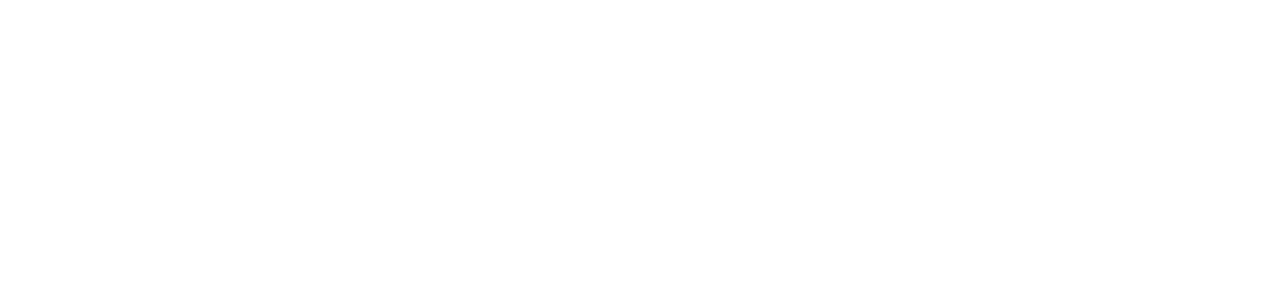
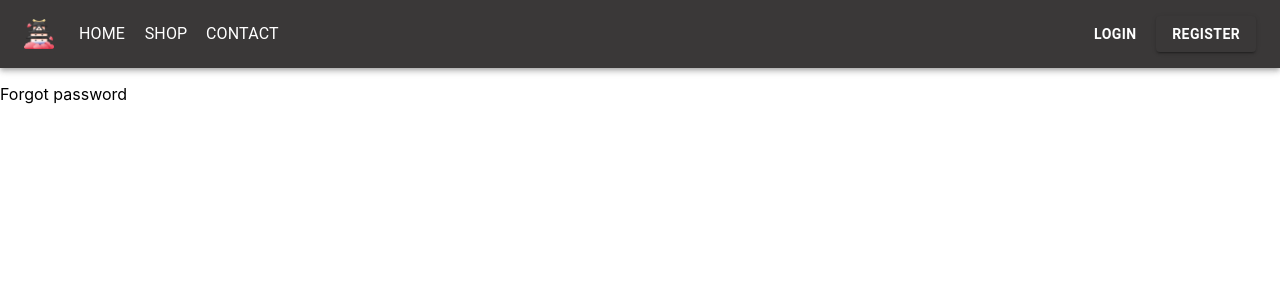
Before and after one commit to CanseFr/webshop-as, a React (Vite) app in the folder apps/client/: page /password in a window 1280 px wide. Before the commit this address had no page. Shown: the top 300 px of the page. Built offline with nearby package versions, Linux system fonts and the light colour scheme.

Commit message:
:sparkles: Create folder with auth element about login, register forgotten password and Cgu.

```diff
--- a/apps/client/src/App.tsx
+++ b/apps/client/src/App.tsx
@@ -4,8 +4,10 @@
 import { Layout } from './layouts/top-bar.tsx';
 import { Home } from './pages/home';
 import { Shop } from './pages/shop';
-import { Login } from './pages/login';
-import { Register } from './pages/register';
+import { Login } from './auth/login';
+import { Register } from './auth/register';
+import { GeneralConditions } from './auth/general-conditions';
+import { ForgotPassword } from './auth/forgot-password';
 
 export const App = () => {
   return (
@@ -17,6 +19,8 @@
           <Route path="contact" element={<Contact />} />
           <Route path="login" element={<Login />} />
           <Route path="register" element={<Register />} />
+          <Route path="conditions" element={<GeneralConditions />} />
+          <Route path="password" element={<ForgotPassword />} />
         </Route>
       </Routes>
     </BrowserRouter>
--- /dev/null
+++ b/apps/client/src/auth/forgot-password/index.tsx
@@ -0,0 +1,3 @@
+export const ForgotPassword = () => {
+  return <p>Forgot password</p>;
+};
--- /dev/null
+++ b/apps/client/src/auth/general-conditions/index.tsx
@@ -0,0 +1,3 @@
+export const GeneralConditions = () => {
+  return <p>Condition</p>;
+};
--- a/apps/client/src/pages/login/index.tsx
+++ b/apps/client/src/auth/login/index.tsx
@@ -34,6 +34,9 @@
           color="secondary"
         />
       </Grid>
+      <Grid item xs={8}>
+        <Typography>Mot de passe oublié ?</Typography>
+      </Grid>
       <Grid item margin="auto" xs={8}>
         <Button sx={{ fontWeight: 'bold', color: 'white' }} variant="contained">
           Valider
```
Also changed, not shown: apps/client/src/auth/register/index.tsx (renamed from apps/client/src/pages/register/index.tsx).
